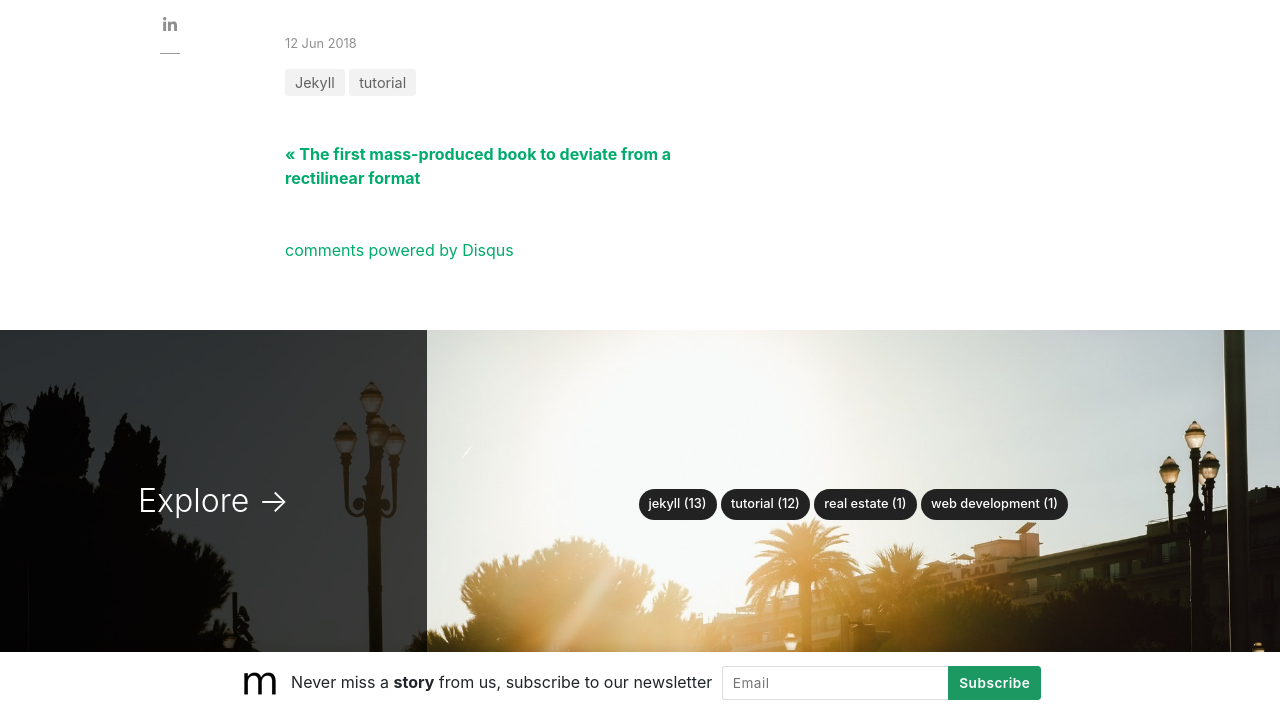
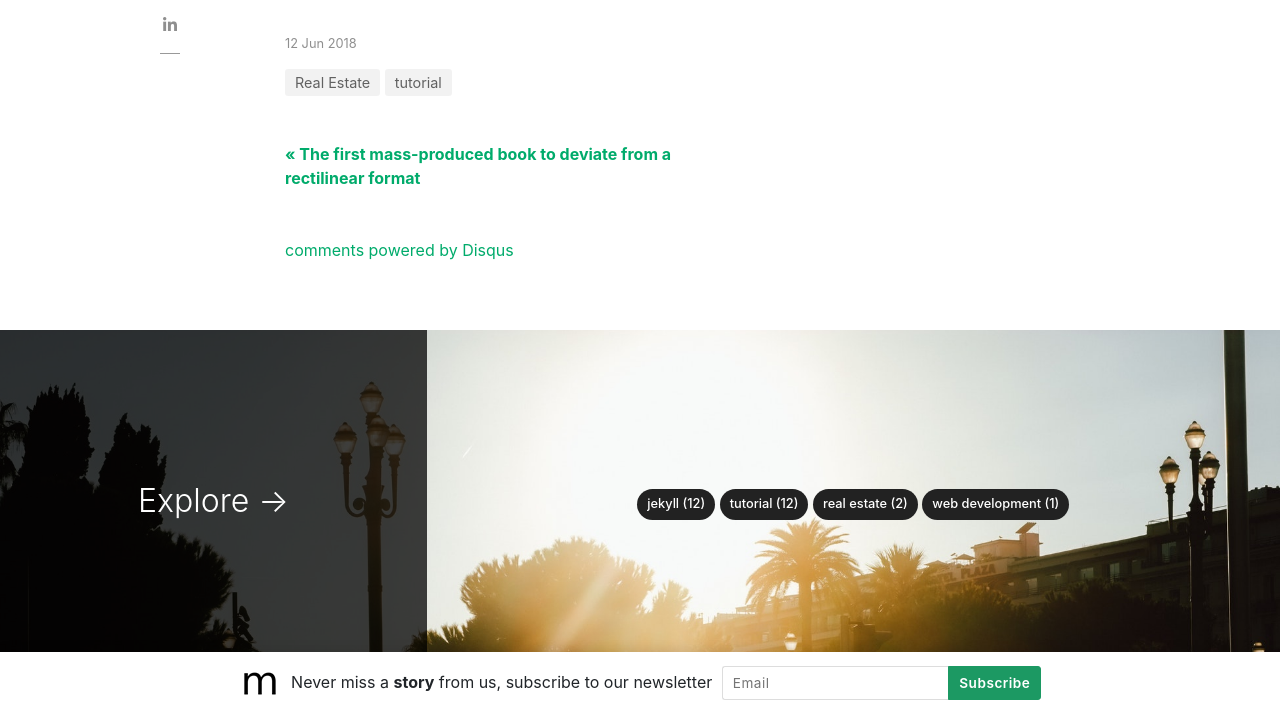
Before and after one commit to samita100/incredible-bee, a Jekyll site: the page built from _posts/2018-06-12-powerful-things-markdown-editor.md, in a window 1280 px wide and 900 px high, scrolled down 4279 px, cut to the strip 186-900 px from the top of the window. Built offline with Jekyll 4.4.1, drawn with Linux system fonts in a browser that asks for light colours; nearby versions of some CDN libraries; comment, search, counter and statistics services are not loaded.

Commit message:
2018-06-12-powerful-things-markdown-editor.md: updated categories

```diff
--- a/_posts/2018-06-12-powerful-things-markdown-editor.md
+++ b/_posts/2018-06-12-powerful-things-markdown-editor.md
@@ -1,8 +1,10 @@
 ---
 layout: post
-title:  "Powerful things you can do with the Markdown editor"
+title: Powerful things you can do with the Markdown editor
 author: sal
-categories: [ Jekyll, tutorial ]
+categories:
+  - Real Estate
+  - tutorial
 image: assets/images/16.jpg
 ---
 There are lots of powerful things you can do with the Markdown editor. If you've gotten pretty comfortable with writing in Markdown, then you may enjoy some more advanced tips about the types of things you can do with Markdown!
```
